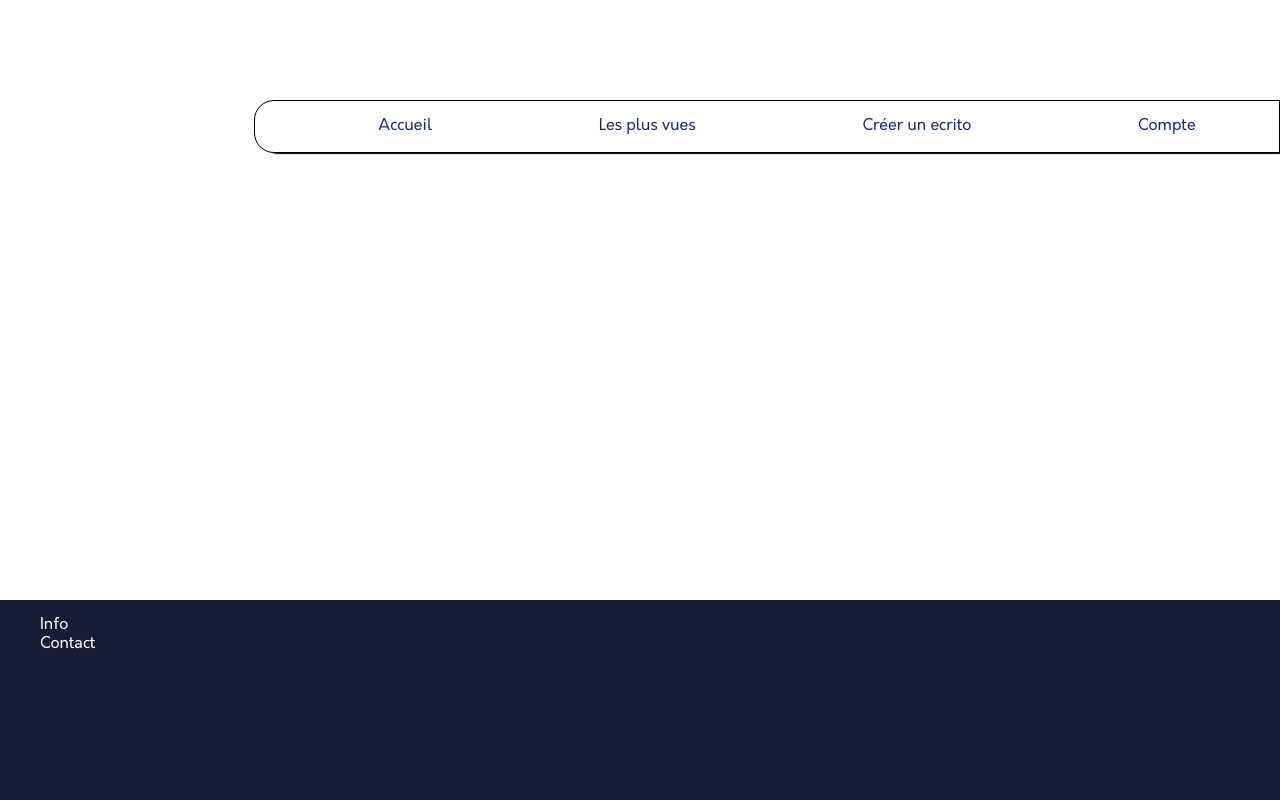
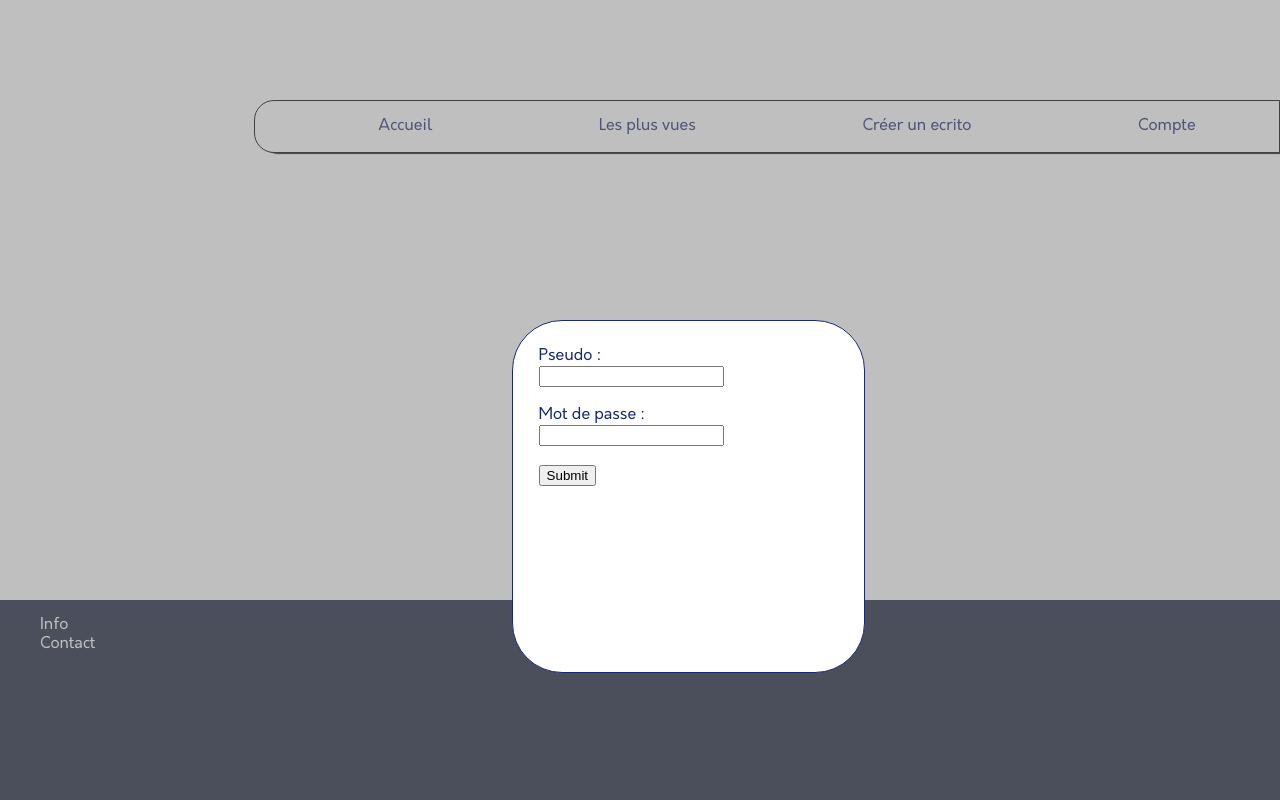
Before and after one commit to MaximeBonneton/ecrito.fr, a PHP site: page / in a window 1280 px wide. Run offline with PHP 8.4, Linux system fonts and the light colour scheme; data that the repository does not hold is empty.

Commit message:
Adding login template

```diff
--- a/public_html/css/mainStyle.css
+++ b/public_html/css/mainStyle.css
@@ -18,3 +18,27 @@ body{
     grid-row: 2;
     padding: 5%;
 }
+
+/* ------------------------ Login & Sign up ---------------------- */
+
+.fog
+{
+    position: fixed;
+    opacity: 0.5;
+    background-color: gray;
+    height: 100%;
+    width: 100%;
+}
+
+#login
+{
+    position: fixed;
+    top: 40vh;
+    left: 40vw;
+    background-color: white;
+    height: 300px;
+    width: 300px;
+    border-radius: 50px;
+    border: #1a2874 solid 1px;
+    padding: 2%;
+}
--- a/public_html/index.php
+++ b/public_html/index.php
@@ -1,9 +1,11 @@
 <?php
+session_start();
+
 //Charging controllers
 require_once('../src/controllers/home.php');
 require_once('../src/controllers/ecrito.php');
 require_once('../src/controllers/addEcrito.php');
-
+require_once('../src/controllers/login.php');
 
 if(isset($_GET['action']) && $_GET['action'] !== '') {
     if($_GET['action']==='ecrito'){
@@ -16,12 +18,13 @@ if(isset($_GET['action']) && $_GET['action'] !== '') {
         }
     } elseif($_GET['action']==='addEcrito'){
         addEcrito();
-    }
-    else{
+    } else{
         echo "Erreur : La page que vous cherchez n'existe pas.";
     }
 } else{
     home();
 }
 
+
+
 ?>
--- a/src/controllers/addEcrito.php
+++ b/src/controllers/addEcrito.php
@@ -13,6 +13,10 @@ function addEcrito(){
         require('../templates/addEcrito.php');
     }
 
+    //Charging layout, header and footer
+    require_once('../templates/header.php');
+    require_once('../templates/footer.php');
+    require_once('../templates/layout.php');
 
 }
 ?>
--- a/src/controllers/ecrito.php
+++ b/src/controllers/ecrito.php
@@ -7,5 +7,10 @@ function ecrito($ecritoID){
     $comments = getComments($ecrito['id']);
     require('../templates/ecrito.php');
 
+    //Charging layout, header and footer
+    require_once('../templates/header.php');
+    require_once('../templates/footer.php');
+    require_once('../templates/layout.php');
+
 }
 ?>
--- a/src/controllers/home.php
+++ b/src/controllers/home.php
@@ -5,6 +5,13 @@ function home(){
 
     $posts = get10lastEcritos();
     require('../templates/home.php');
+
+    require('../templates/login.php');
+
+    //Charging layout, header and footer
+    require_once('../templates/header.php');
+    require_once('../templates/footer.php');
+    require_once('../templates/layout.php');
 }
 
 ?>
--- /dev/null
+++ b/src/controllers/login.php
@@ -0,0 +1,10 @@
+<?php require_once('../src/model.php') ?>
+
+<?php
+function login(){
+
+    require('../templates/login.php');
+    return $cover;
+
+}
+?>
--- a/src/model.php
+++ b/src/model.php
@@ -108,7 +108,7 @@ function pushEcrito($title,$text,$user_id){
     $statement = $database->prepare($sqlQuery);
     $statement->execute([
         'title' => $title,
-        ':core_text' => $text,
+        'core_text' => $text,
         'user_id' => $user_id
     ]);
 }
--- a/templates/addEcrito.php
+++ b/templates/addEcrito.php
@@ -21,9 +21,3 @@ $pageStyle="addEcritoStyle";?>
     </form>
 </section>
 <?php $content = ob_get_clean(); ?>
-
-<?php
-require_once('../templates/header.php');
-require_once('../templates/footer.php');
-require_once('../templates/layout.php');
-?>
--- a/templates/ecrito.php
+++ b/templates/ecrito.php
@@ -16,9 +16,3 @@ $pageStyle="ecritoStyle";?>
     </div>
 </section>
 <?php $content = ob_get_clean(); ?>
-
-<?php
-require_once('../templates/header.php');
-require_once('../templates/footer.php');
-require_once('../templates/layout.php');
-?>
--- a/templates/home.php
+++ b/templates/home.php
@@ -16,10 +16,3 @@ $pageStyle="homeStyle";?>
 </section>
 
 <?php $content = ob_get_clean(); ?>
-
-<?php
-//Charging layout, header and footer
-require_once('../templates/header.php');
-require_once('../templates/footer.php');
-require_once('../templates/layout.php');
-?>
--- a/templates/layout.php
+++ b/templates/layout.php
@@ -15,5 +15,6 @@
             <?= $content;?>
         </div>
         <?= $footer;?>
+        <?php if(isset($cover)) echo $cover ?>
     </body>
 </html>
--- /dev/null
+++ b/templates/login.php
@@ -0,0 +1,22 @@
+<?php
+$coverStyle="loginStyle";?>
+
+
+<?php ob_start();?>
+<div class=fog></div>
+<form id="login" action="" method="post">
+    <div>
+        <label for="pseudo">Pseudo :</label><br/>
+        <input type="text" id="pseudo" name="name"/>
+        <br/><br/>
+    </div>
+    <div>
+        <label for="pwd">Mot de passe :</label><br/>
+        <input type="password" id="pwd" name="pwd"/>
+        <br/><br/>
+    </div>
+    <div>
+        <input type="submit" />
+    </div>
+</form>
+<?php $cover = ob_get_clean(); ?>
```
Also changed, not shown: public_html/css/loginStyle.css (added, +8 -0 lines), templates/signUp.php (added).
